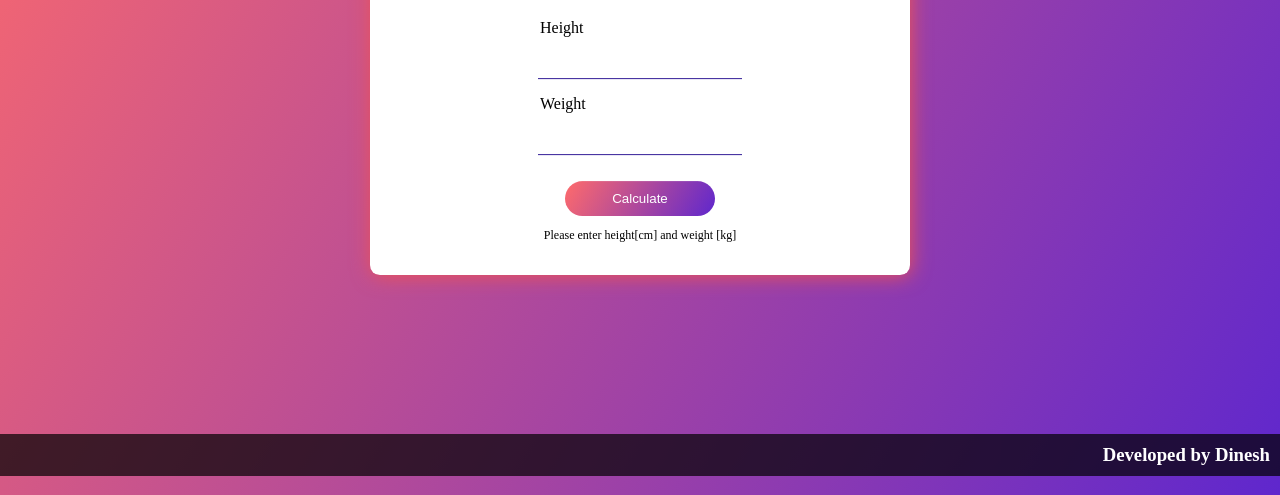
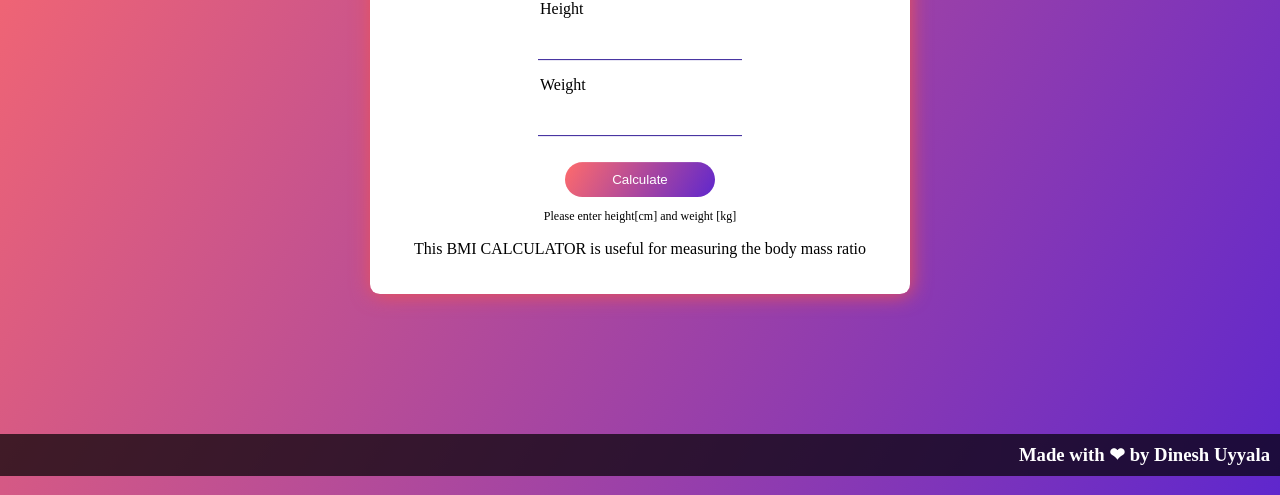
Before and after one commit to Dinesh-Uyyala/bmi-calculator, a plain HTML site: page index.html in a window 1280 px wide. Shown: the part 305-800 px from the top of the page. Drawn offline with Linux system fonts and the light colour scheme.

Commit message:
new line added in index

```diff
--- a/index.html
+++ b/index.html
@@ -14,8 +14,9 @@
 		<p id="result"></p>
 		<button id="btn" onclick="bmi()">Calculate</button>
 		<p id="info">Please enter height[cm] and weight [kg]</p>
+		<p>This BMI CALCULATOR is useful for measuring the body mass ratio</p>
 	</div>
 	<script type="text/javascript" src="script.js"></script>
-<h3 class="footer">Developed by Dinesh</h3>
+<h3 class="footer">Made with ❤ by Dinesh Uyyala</h3>
 </body>
 </html>
```
